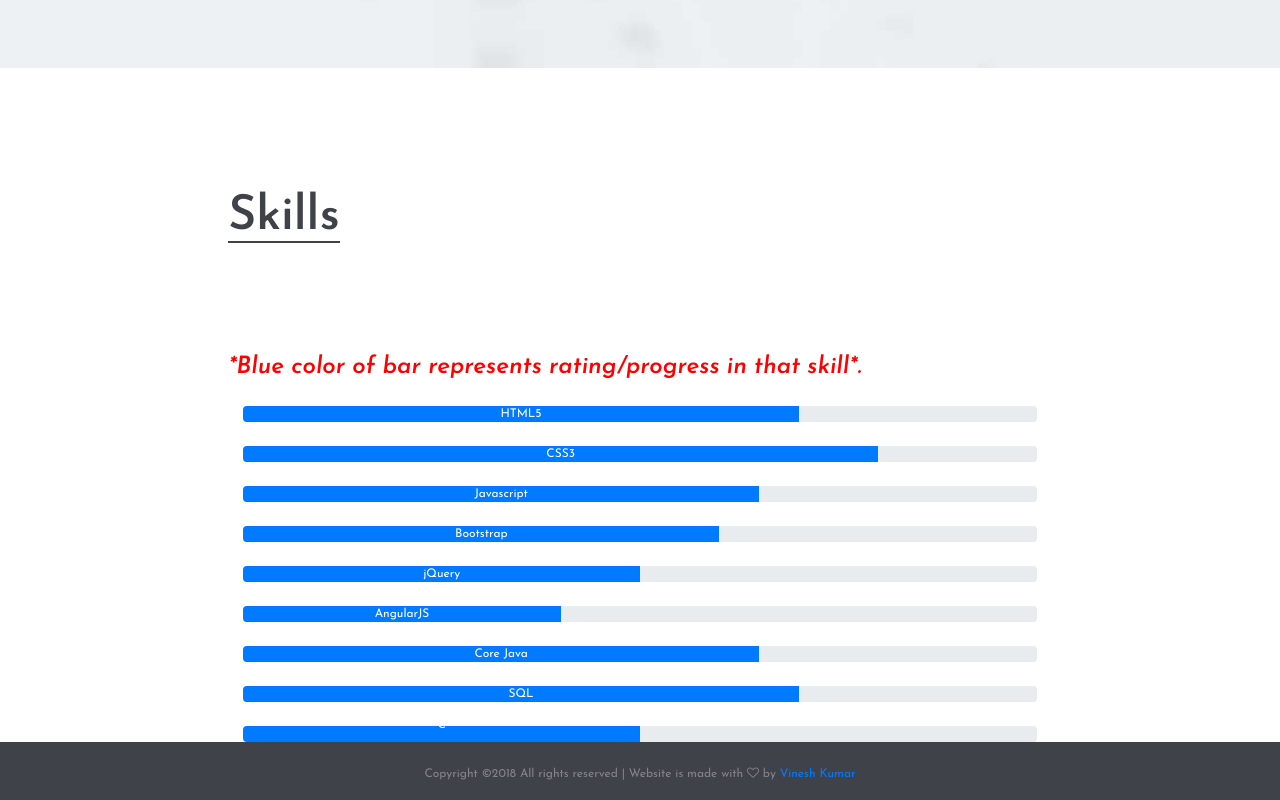
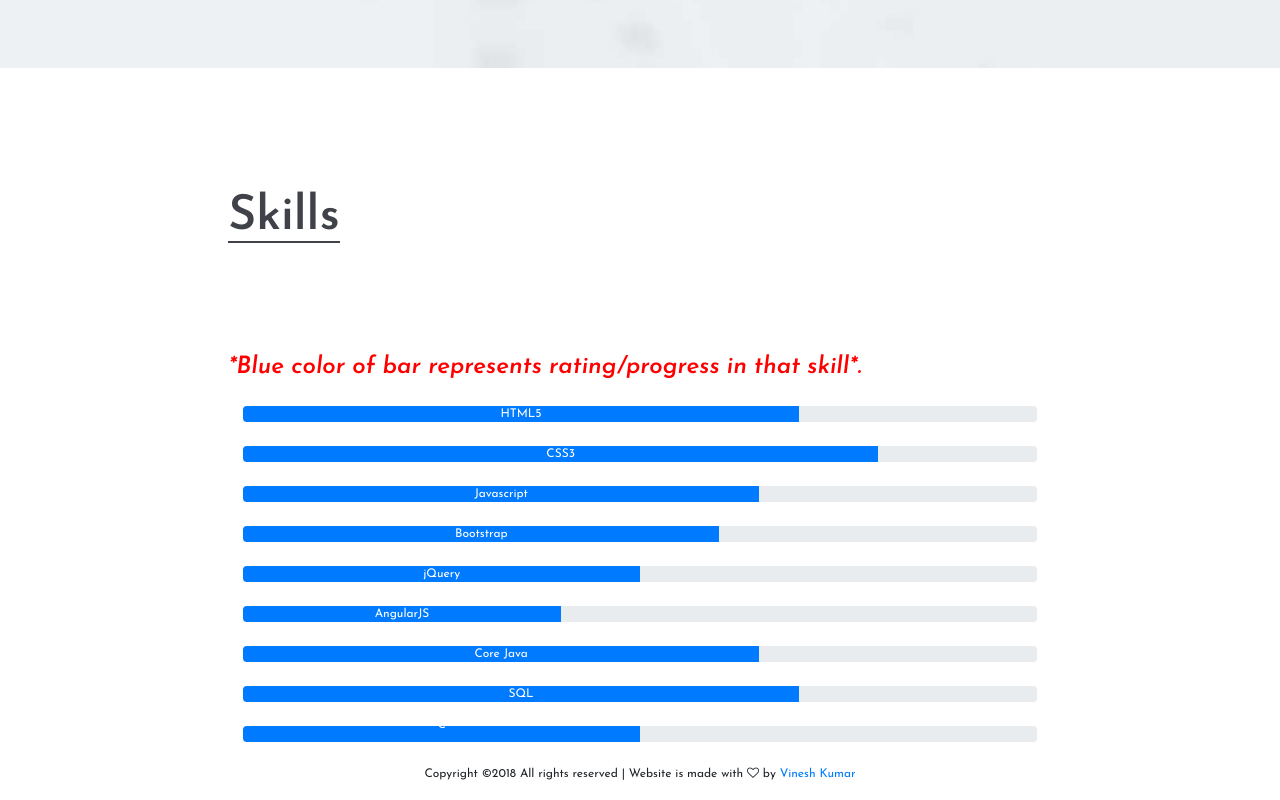
Before and after one commit to vinesh1301/vinesh1301.github.io, a plain HTML site: page index.html in a window 1280 px wide. Shown: the part 3396-4196 px from the top of the page. Drawn offline with Linux system fonts and the light colour scheme.

Commit message:
Update style.css

```diff
--- a/css/style.css
+++ b/css/style.css
@@ -678,13 +678,13 @@ h1 {
 
 
 .footer-section {
-	background: #40424a;
+	background: #fffff;
 	padding: 20px 0;
 }
 
 .copyright {
 	padding-top: 5px;
 	font-size: 12px;
-	color: #838488;
+	color: #00000;
 	line-height: normal;
 }
```
